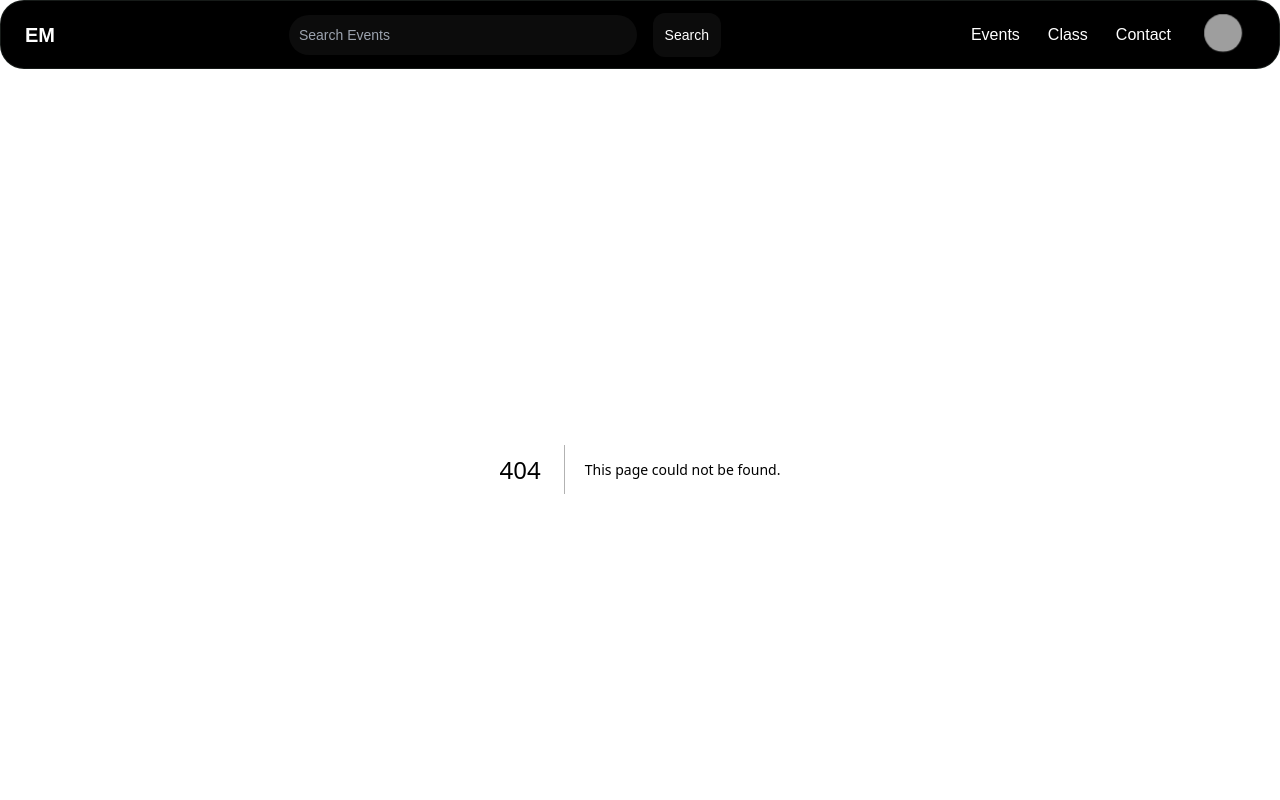
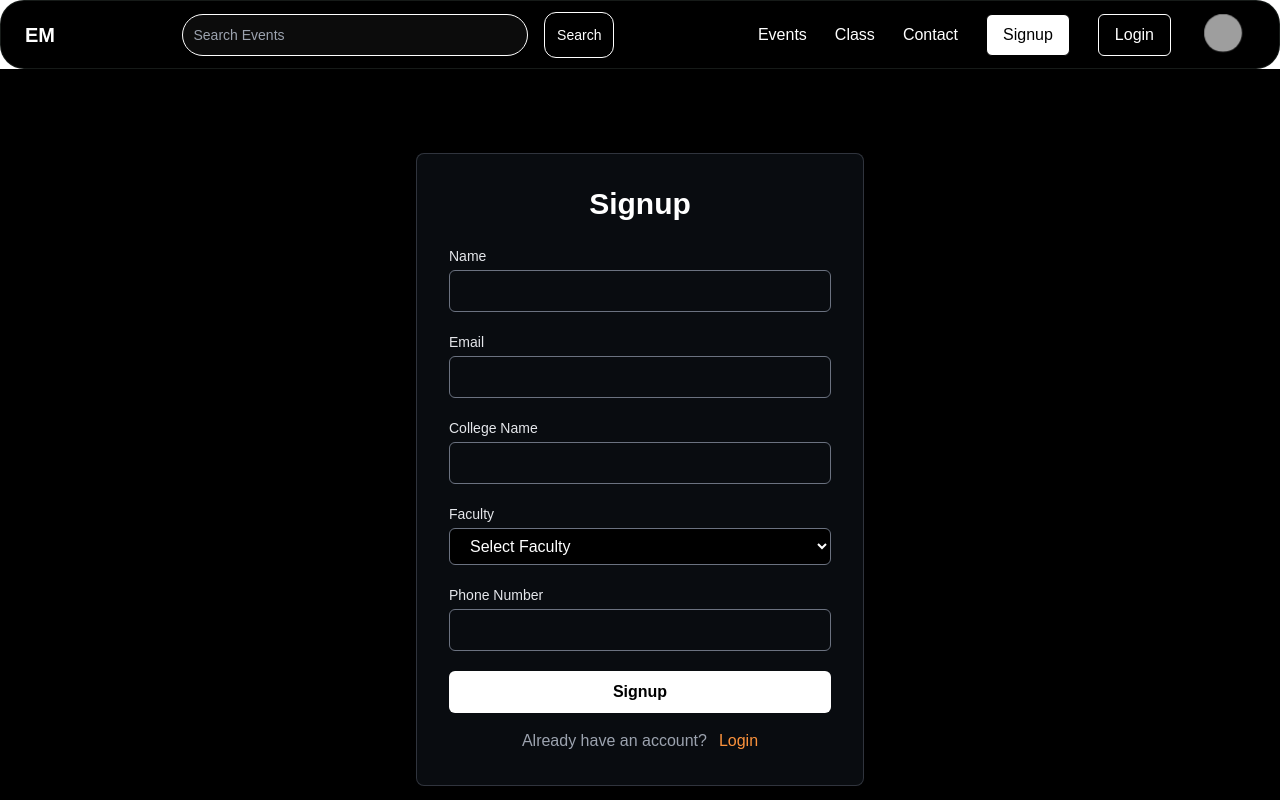
Before and after one commit to supremkhatri/event-management-frontend, a Next.js app: page /signup in a window 1280 px wide. Before the commit this address had no page. Shown: the top 800 px of the page. Built offline with nearby package versions, Linux system fonts and the light colour scheme; grey boxes are pictures that could not be loaded.

Commit message:
Signup Form is added with Tailwind CSS , Navbar is Modified

```diff
--- a/src/app/components/Navbar.tsx
+++ b/src/app/components/Navbar.tsx
@@ -1,7 +1,7 @@
 "use client";
 import React, { useState } from "react";
 import Link from "next/link";
-import { usePathname } from "next/navigation";
+import { usePathname, useRouter } from "next/navigation";
 import path from "path";
 
 const Navbar = () => {
@@ -9,7 +9,13 @@ const Navbar = () => {
   // code to authenticate user
   let logedIn = true;
 
+  let router = useRouter();
+
   const pathname = usePathname();
+
+  const navigateHandler = (routerName: string): void => {
+    router.push(routerName);
+  };
 
   const isLandingPage = pathname === "/";
 
@@ -30,12 +36,13 @@ const Navbar = () => {
         <input
   type="text"
   placeholder="Search Events"
-            className="p-2 rounded-full backdrop-blur bg-neutral-500/10 text-sm text-white w-full border-none outline-none"
+  className="p-2 rounded-full border border-white text-sm text-white w-full outline-none bg-neutral-500/10 border-transparent focus:border-yellow-500 focus:ring-1 focus:ring-yellow-500 transition duration-300"
   style={{ padding: "10px" }}
 />
-          <button className="mx-4 p-3 bg-neutral-500/10 rounded-xl text-sm hover:bg-gray-700">
+<button className="mx-4 border border-white p-3 bg-transparent rounded-xl text-sm text-white hover:bg-gray-700 hover:border-transparent focus:ring-2 focus:ring-yellow-500 transition duration-300">
   Search
 </button>
+
         </div>
 
         {/* Links and Buttons (Hidden on mobile) */}
@@ -49,6 +56,18 @@ const Navbar = () => {
           <Link href="#" className="hover:text-gray-300">
             Contact
           </Link>
+          <button
+            onClick={() => navigateHandler("/signup")}
+            className="bg-white text-black border border-black px-4 py-2 rounded-md transition-transform transform hover:bg-black hover:text-white hover:border-white hover:scale-105"
+          >
+            Signup
+          </button>
+          <button
+            onClick={() => navigateHandler("/login")}
+            className="bg-transparent text-white border border-white px-4 py-2 rounded-md transition-transform transform hover:bg-white hover:text-black hover:scale-105"
+          >
+            Login
+          </button>
           {logedIn ? (
             <>
               <div className="dropdown dropdown-end">
--- /dev/null
+++ b/src/app/signup/page.tsx
@@ -0,0 +1,193 @@
+"use client";
+
+import React from "react";
+import { Formik, Form, Field, ErrorMessage } from "formik";
+import * as Yup from "yup";
+import Link from "next/link";
+
+const validationSchema = Yup.object({
+  name: Yup.string().required("Name is required"),
+  email: Yup.string()
+    .email("Invalid email format")
+    .required("Email is required"),
+  collegeName: Yup.string().required("College name is required"),
+  faculty: Yup.string().required("Faculty is required"),
+  phoneNumber: Yup.string()
+    .required("Phone number is required")
+    .matches(/^[0-9]+$/, "Phone number must be digits")
+    .min(10, "Phone number must be at least 10 digits"),
+});
+
+// Signup component
+const Signup: React.FC = () => {
+  // Handle form submission
+  const handleSubmit = (values: any) => {
+    console.log("Form Data Submitted:", values);
+  };
+
+  return (
+    <div className="min-h-screen flex items-center justify-center bg-black p-6">
+      <div className="bg-gray-800/30 backdrop-blur-md p-8 rounded-lg shadow-lg w-full max-w-md border border-gray-500/40 transition duration-300 hover:shadow-orange-400/40 hover:border-orange-400">
+        <h1 className="text-3xl font-semibold text-center text-white mb-6">
+          Signup
+        </h1>
+        <Formik
+          initialValues={{
+            name: "",
+            email: "",
+            collegeName: "",
+            faculty: "",
+            phoneNumber: "",
+          }}
+          validationSchema={validationSchema}
+          onSubmit={handleSubmit}
+        >
+          {() => (
+            <Form className="space-y-5">
+              {/* Name field */}
+              <div>
+                <label
+                  htmlFor="name"
+                  className="block text-sm font-medium text-gray-200 mb-1"
+                >
+                  Name
+                </label>
+                <Field
+                  type="text"
+                  name="name"
+                  className="w-full px-4 py-2 border border-gray-500 rounded-md bg-transparent text-white placeholder-gray-400 focus:outline-none focus:ring-2 focus:ring-orange-400"
+                />
+                <ErrorMessage
+                  name="name"
+                  component="div"
+                  className="text-red-500 text-sm"
+                />
+              </div>
+
+              {/* Email field */}
+              <div>
+                <label
+                  htmlFor="email"
+                  className="block text-sm font-medium text-gray-200 mb-1"
+                >
+                  Email
+                </label>
+                <Field
+                  type="email"
+                  name="email"
+                  className="w-full px-4 py-2 border border-gray-500 rounded-md bg-transparent text-white placeholder-gray-400 focus:outline-none focus:ring-2 focus:ring-orange-400"
+                />
+                <ErrorMessage
+                  name="email"
+                  component="div"
+                  className="text-red-500 text-sm"
+                />
+              </div>
+
+              {/* College Name field */}
+              <div>
+                <label
+                  htmlFor="collegeName"
+                  className="block text-sm font-medium text-gray-200 mb-1"
+                >
+                  College Name
+                </label>
+                <Field
+                  type="text"
+                  name="collegeName"
+                  className="w-full px-4 py-2 border border-gray-500 rounded-md bg-transparent text-white placeholder-gray-400 focus:outline-none focus:ring-2 focus:ring-orange-400"
+                />
+                <ErrorMessage
+                  name="collegeName"
+                  component="div"
+                  className="text-red-500 text-sm"
+                />
+              </div>
+
+              {/* Faculty field as a dropdown */}
+              <div>
+                <label
+                  htmlFor="faculty"
+                  className="block text-sm font-medium text-gray-200 mb-1"
+                >
+                  Faculty
+                </label>
+                <Field
+                  as="select"
+                  name="faculty"
+                  className="w-full px-4 py-2 border border-gray-500 rounded-md bg-black text-white focus:outline-none focus:ring-2 focus:ring-orange-400"
+                >
+                  <option value="" className="bg-white text-black">
+                    Select Faculty
+                  </option>
+                  <option value="Electronics Engineering">
+                    Electronics Engineering
+                  </option>
+                  <option value="Civil Engineering">Civil Engineering</option>
+                  <option value="Computer Engineering">
+                    Computer Engineering
+                  </option>
+                  <option value="Electrical Engineering">
+                    Electrical Engineering
+                  </option>
+
+                  <option value="Mechanical Engineering">
+                    Mechanical Engineering
+                  </option>
+                  <option value="Architecture">Architecture</option>
+                  <option value="Other">Other</option>
+                </Field>
+                <ErrorMessage
+                  name="faculty"
+                  component="div"
+                  className="text-red-500 text-sm"
+                />
+              </div>
+
+              {/* Phone Number field */}
+              <div>
+                <label
+                  htmlFor="phoneNumber"
+                  className="block text-sm font-medium text-gray-200 mb-1"
+                >
+                  Phone Number
+                </label>
+                <Field
+                  type="tel"
+                  name="phoneNumber"
+                  className="w-full px-4 py-2 border border-gray-500 rounded-md bg-transparent text-white placeholder-gray-400 focus:outline-none focus:ring-2 focus:ring-orange-400"
+                />
+                <ErrorMessage
+                  name="phoneNumber"
+                  component="div"
+                  className="text-red-500 text-sm"
+                />
+              </div>
+
+              {/* Submit Button */}
+              <button
+                type="submit"
+                className="w-full py-2 mt-4 bg-white text-black font-semibold rounded-md hover:bg-transparent hover:text-white hover:border hover:border-white transition-colors border border-transparent"
+              >
+                Signup
+              </button>
+            </Form>
+          )}
+        </Formik>
+
+        {/* Link to Login */}
+        <p className="text-gray-400 mt-4 text-center">
+          Already have an account?
+          <Link
+            href="/login"
+            className="text-orange-400 ml-3 hover:text-orange-300"
+          >
+            Login
+          </Link>
+        </p>
+      </div>
+    </div>
+  );
+};
+
+export default Signup;
```
Also changed, not shown: package.json (+5 -3 lines), 1 other file (tests, documents, lock files or other folders). Lines whose indentation alone changed are shown as unchanged.
